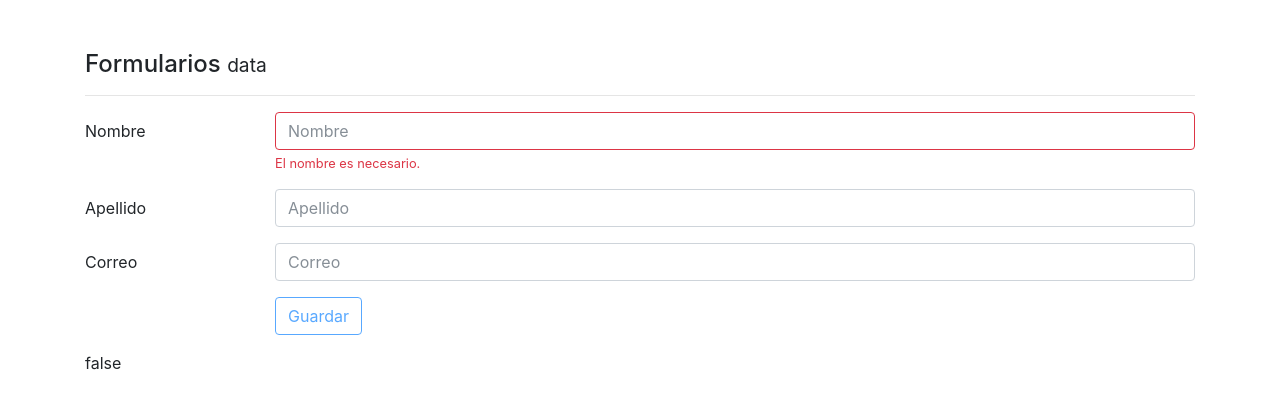
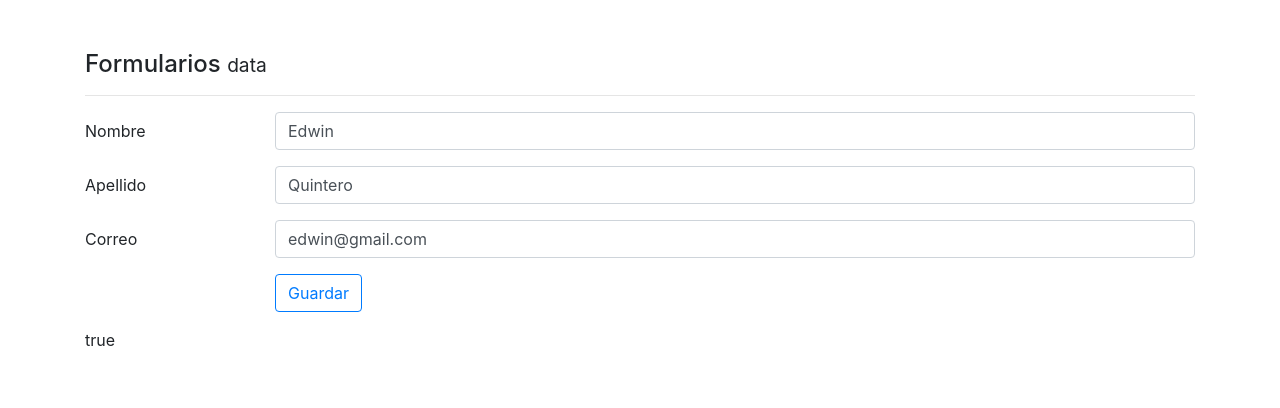
Before and after one commit to edwi02/8.-Formularios, an Angular app: page / in a window 1280 px wide. Shown: the top 408 px of the page. Built offline with nearby package versions, Linux system fonts and the light colour scheme.

Commit message:
Carga y Reset de datos al formulario

```diff
--- a/src/app/components/data/data.component.ts
+++ b/src/app/components/data/data.component.ts
@@ -16,13 +16,32 @@ export class DataComponent {
       nombre: "Edwin",
       apellido: "Quintero"
     },
-    correo: "edwin@gmailc.com"
+    correo: "edwin@gmail.com"
 
   }
 
   constructor() {
 
     console.log(this.usuario);
+
+    //Cargar los datos del Usuario en el formulario (Opcion 1).
+    //Nota: Esta opción requiere que sea tusuario:any
+    // this.forma = new FormGroup({
+    //
+    //   'nombreCompleto': new FormGroup({
+    //     'nombre': new FormControl( this.usuario.nombreCompleto.nombre,
+    //                                  [
+    //                                     Validators.required,
+    //                                     Validators.minLength(3)
+    //                                   ] ),
+    //     'apellido': new FormControl(this.usuario.nombreCompleto.apellido, Validators.required)
+    //   }),
+    //   'correo': new FormControl(this.usuario.correo,
+    //                                [
+    //                                   Validators.required,
+    //                                   Validators.pattern('^[a-zA-Z]+@[a-zA-Z0-9-]+\.[a-zA-Z0-9-.]+$')
+    //                                 ])
+    // });
 
     this.forma = new FormGroup({
 
@@ -32,18 +51,40 @@ export class DataComponent {
                                         Validators.required,
                                         Validators.minLength(3)
                                       ] ),
-        'apellido': new FormControl('', Validators.required)
+        'apellido': new FormControl('',
+                                        Validators.required)
       }),
-      'correo': new FormControl('', [
+      'correo': new FormControl('',
+                                   [
                                       Validators.required,
                                       Validators.pattern('^[a-zA-Z]+@[a-zA-Z0-9-]+\.[a-zA-Z0-9-.]+$')
                                     ])
     });
+
+    //Cargar los datos del objeto en el formulario 8Opción 2)
+    this.forma.setValue( this.usuario );
   }
 
   guardarCambios(){
     console.log( this.forma.value );
     console.log( this.forma );
+
+    //Opción 1 para restablecer valores
+    //this.forma.reset( this.usuario );
+
+    //opción 2
+    this.forma.reset({
+      nombreCompleto:{
+        nombre:"",
+        apellido:""
+      },
+      correo:""
+    });
+
+    //Opción 3
+    //this.forma.controls['correo'].reset();
+
+
   }
 
 }
```
